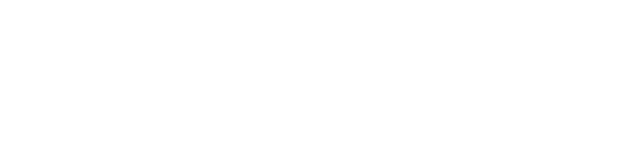
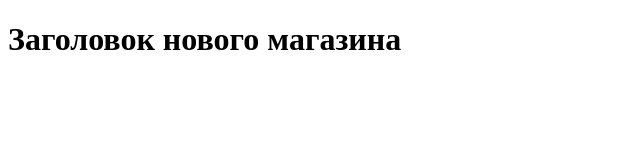
Before and after one commit to doc17444/new-project2, a plain HTML site: page index.html in a window 1280 px wide. Shown: the whole page, without its empty margins (0-640 px from the left). Drawn offline with Linux system fonts and the light colour scheme.

Commit message:
Changing the new title

```diff
--- a/index.html
+++ b/index.html
@@ -5,6 +5,7 @@
     <title>Page.Title</title>
 </head>
 <body>
+<h1>Заголовок нового магазина</h1>
 
 </body>
 </html>
```
